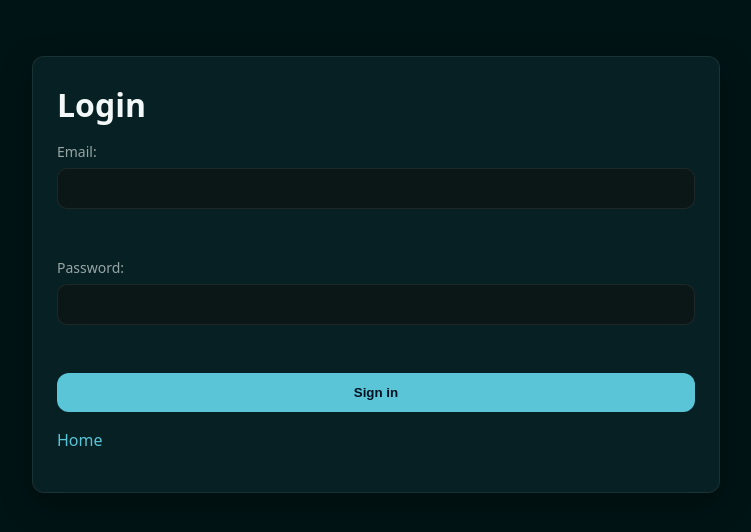
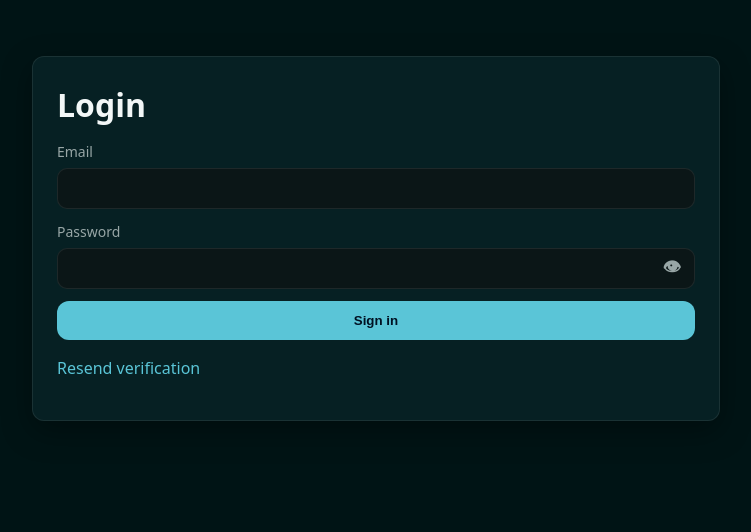
Before and after one commit to Attila314dev/python_sandbox, a Flask app: page /login in a window 1280 px wide. Shown: the top 532 px of the page, without its empty margins (264-1015 px from the left). Run offline with Flask 3, Linux system fonts and the light colour scheme; some libraries are stand-ins or nearby versions.

Commit message:
Update login.html

```diff
--- a/templates/login.html
+++ b/templates/login.html
@@ -2,12 +2,31 @@
 <link rel="stylesheet" href="/static/styles.css">
 <script src="/static/app.js" defer></script>
 <div class="container"><div class="card">
-<title>Login</title>
-<h1>Login</h1>
-<form method="post" action="/login">
-  <label>Email: <input type="email" name="email" required></label><br>
-  <label>Password: <input type="password" name="password" required></label><br>
-  <button type="submit">Sign in</button>
-</form>
-<p><a href="/">Home</a></p>
+  <h1>Login</h1>
+
+  {% with messages = get_flashed_messages(with_categories=true) %}
+    {% if messages %}
+      <div class="stack">
+        {% for cat,msg in messages %}
+          <div class="alert {{ 'alert-success' if cat=='success' else ('alert-error' if cat=='error' else '') }}">{{ msg }}</div>
+        {% endfor %}
+      </div>
+    {% endif %}
+  {% endwith %}
+
+  <form method="post" action="/login">
+    <label>Email
+      <input type="email" name="email" required>
+    </label>
+
+    <label>Password
+      <div class="field">
+        <input id="login_pw" type="password" name="password" required>
+        <button type="button" class="pw-toggle" data-target="login_pw">👁</button>
+      </div>
+    </label>
+
+    <button type="submit">Sign in</button>
+  </form>
+  <p class="muted"><a href="/resend-verification">Resend verification</a></p>
 </div></div>
```
